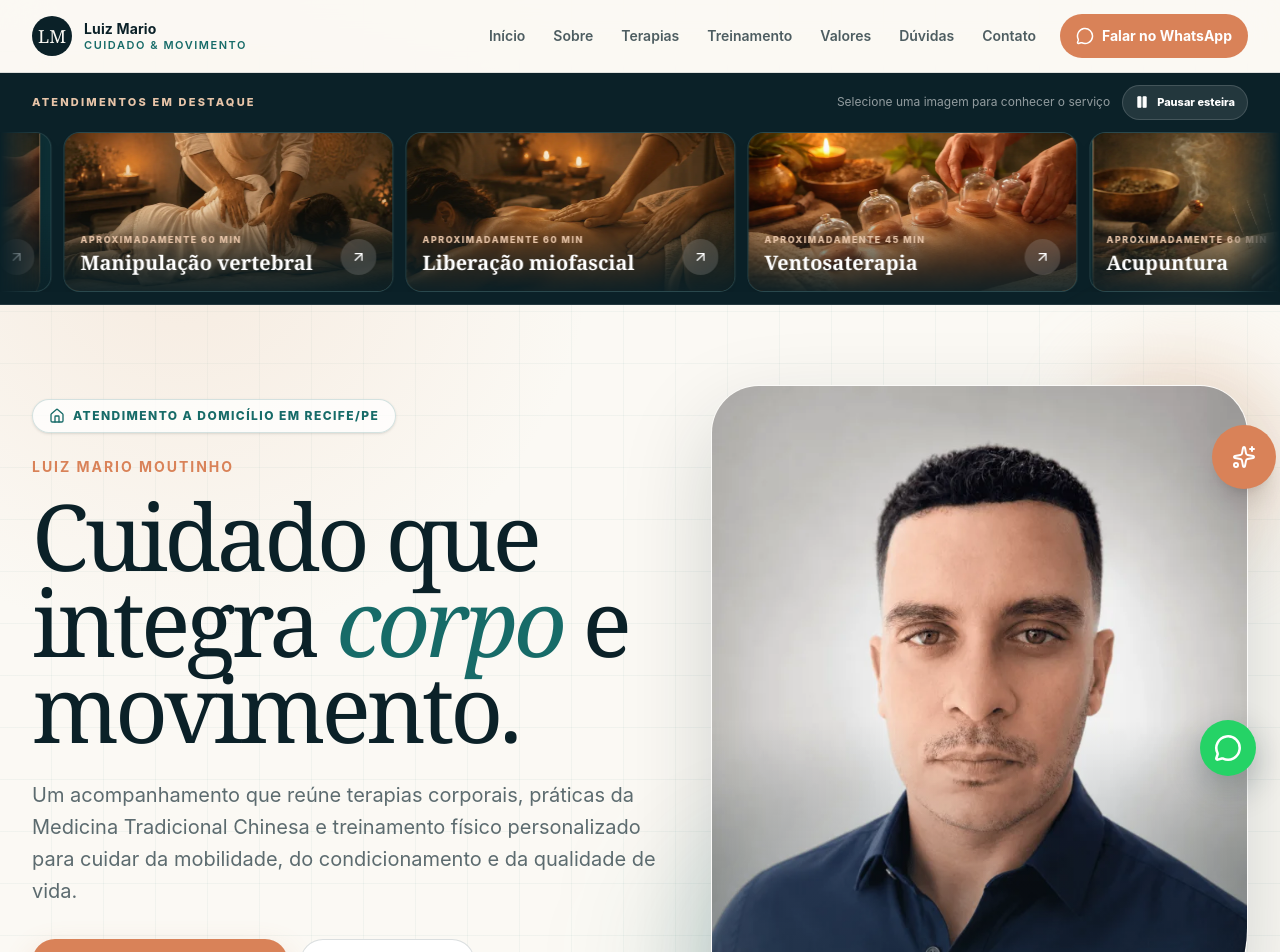
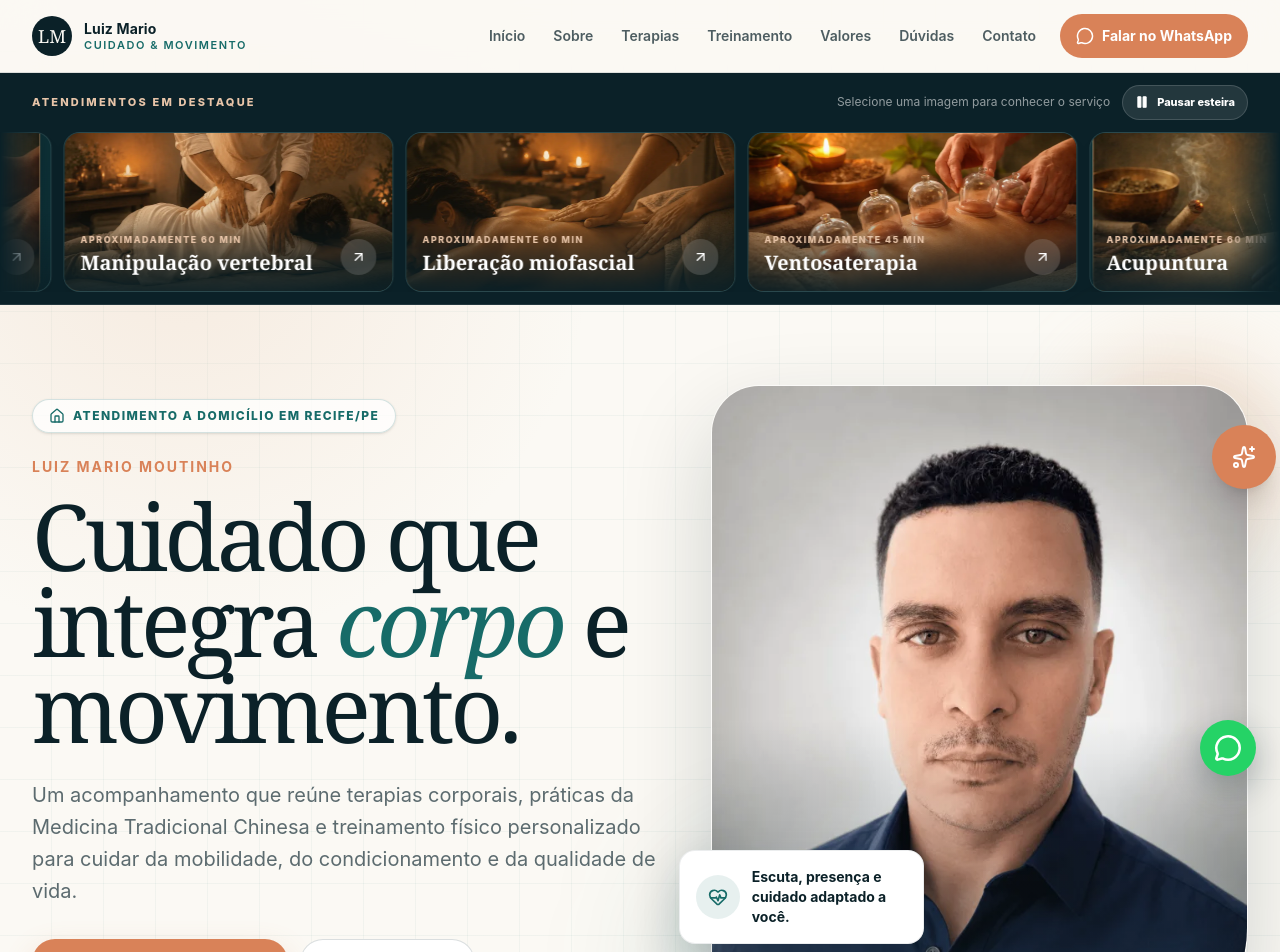
Before and after one commit to mariomoutinho/luiz-mario-moutinho, a React (Vite) app: page / in a window 1280 px wide. Shown: the top 952 px of the page. Built offline with nearby package versions, Linux system fonts and the light colour scheme.

Commit message:
fix: evita sobreposição no hero móvel

```diff
--- a/src/sections/Hero.tsx
+++ b/src/sections/Hero.tsx
@@ -90,7 +90,14 @@ export function Hero() {
             </div>
           </div>
 
-          <div className="absolute -bottom-5 -left-3 flex max-w-[245px] items-center gap-3 rounded-2xl border border-navy/8 bg-white p-4 shadow-[0_18px_50px_rgba(11,33,40,0.16)] sm:-left-8">
+          <div
+            className="
+              relative z-10 mx-3 mt-4 flex max-w-[212px] items-center gap-3 min-[360px]:max-w-[245px]
+              rounded-2xl border border-navy/8 bg-white p-4
+              shadow-[0_18px_50px_rgba(11,33,40,0.16)]
+              sm:absolute sm:bottom-28 sm:-left-8 sm:mx-0 sm:mt-0
+            "
+          >
             <span className="grid size-11 shrink-0 place-items-center rounded-full bg-teal/10 text-teal">
               <HeartPulse aria-hidden="true" className="size-5" />
             </span>
```
